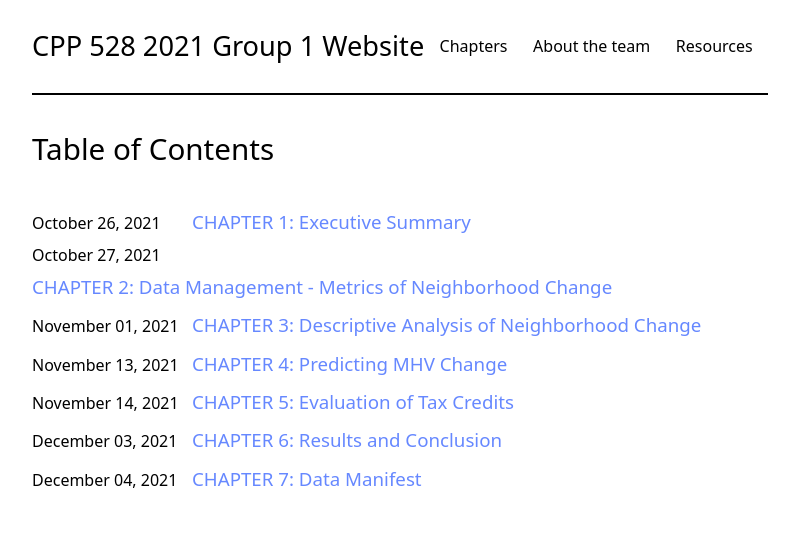
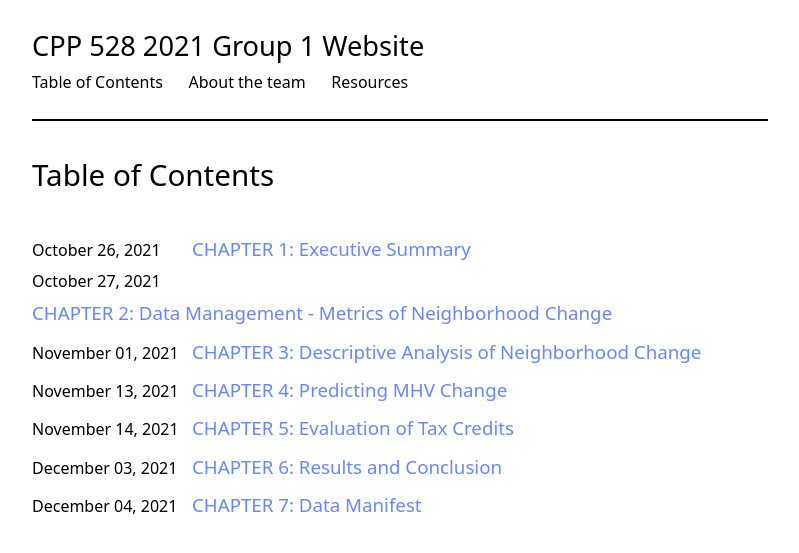
Before and after one commit to jmacost5/cpp-528-fall-2021-group-01, a Jekyll site: the page built from index.html, in a window 1280 px wide. Shown: the top 553 px of the page, without its empty margins (240-1039 px from the left). Built offline with Jekyll 4.4.1, drawn with Linux system fonts in a browser that asks for light colours; nearby versions of some CDN libraries; the list of posts is cut into pages by our own code.

Commit message:
Update index.html

```diff
--- a/index.html
+++ b/index.html
@@ -1,4 +1,4 @@
 ---
 layout: home
-title: "Chapters"
+title: "Table of Contents"
 ---
```
